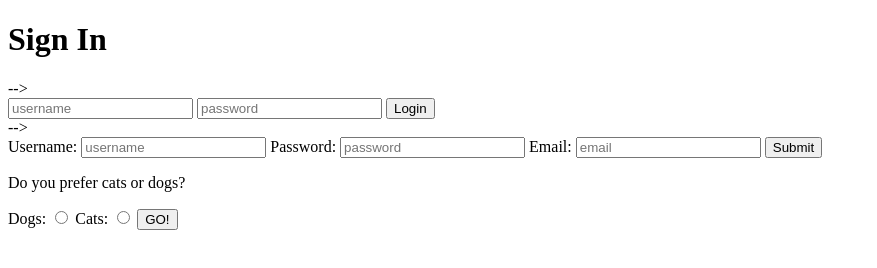
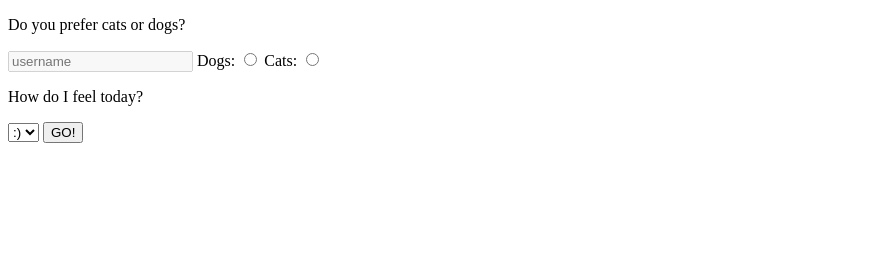
Before and after one commit to jahanxebmalik/WD_Bootcamp, a plain HTML site: page Forms and Validations Practice.html in a window 1280 px wide. Shown: the whole page, without its empty margins (0-877 px from the left). Drawn offline with Linux system fonts and the light colour scheme.

Commit message:
two minor modifications

```diff
--- a/Forms and Validations Practice.html
+++ b/Forms and Validations Practice.html
@@ -7,12 +7,12 @@
     <title>Forms Demo</title>
 </head>
 <body>
-        <h1>Sign In</h1> -->
+        <!-- <h1>Sign In</h1>
     <form>
         <input type="text" placeholder="username" name="username">
         <input type="password" placeholder="password" name="password">
         <button>Login</button>
-    </form> -->
+    </form>
 <form action="http://www.wikipedia.org">
     <label for="username">Username: </label>
     <input type="text" name="username" id="username" placeholder="username" required>
@@ -23,15 +23,23 @@
     <label for="email">Email: </label>
     <input type="email" id="email" placeholder="email" name="email" required>
     <button>Submit</button>
-</form>
+</form> -->
 <p>Do you prefer cats or dogs?</p>
 <form>
+    <input type="text" placeholder="username" name="username" disabled>
     <label for="dogs">Dogs: </label>
     <input type="radio" id="dogs" name="petchoice" value="DOGS">
 
     <label for="cats">Cats: </label>
     <input type="radio" id="cats" name="petchoice" value="CATS">
 
+<p>How do I feel today?</p>
+<select name="mood" id="mood">
+    <option value="happy">:)</option>
+    <option value="neutral">:|</option>
+    <option value="sad">:(</option>
+</select>
+
     <button>GO!</button>
 </form>
 </body>
```
Also changed, not shown: Forms Exercise.html (+1 -1 lines).
